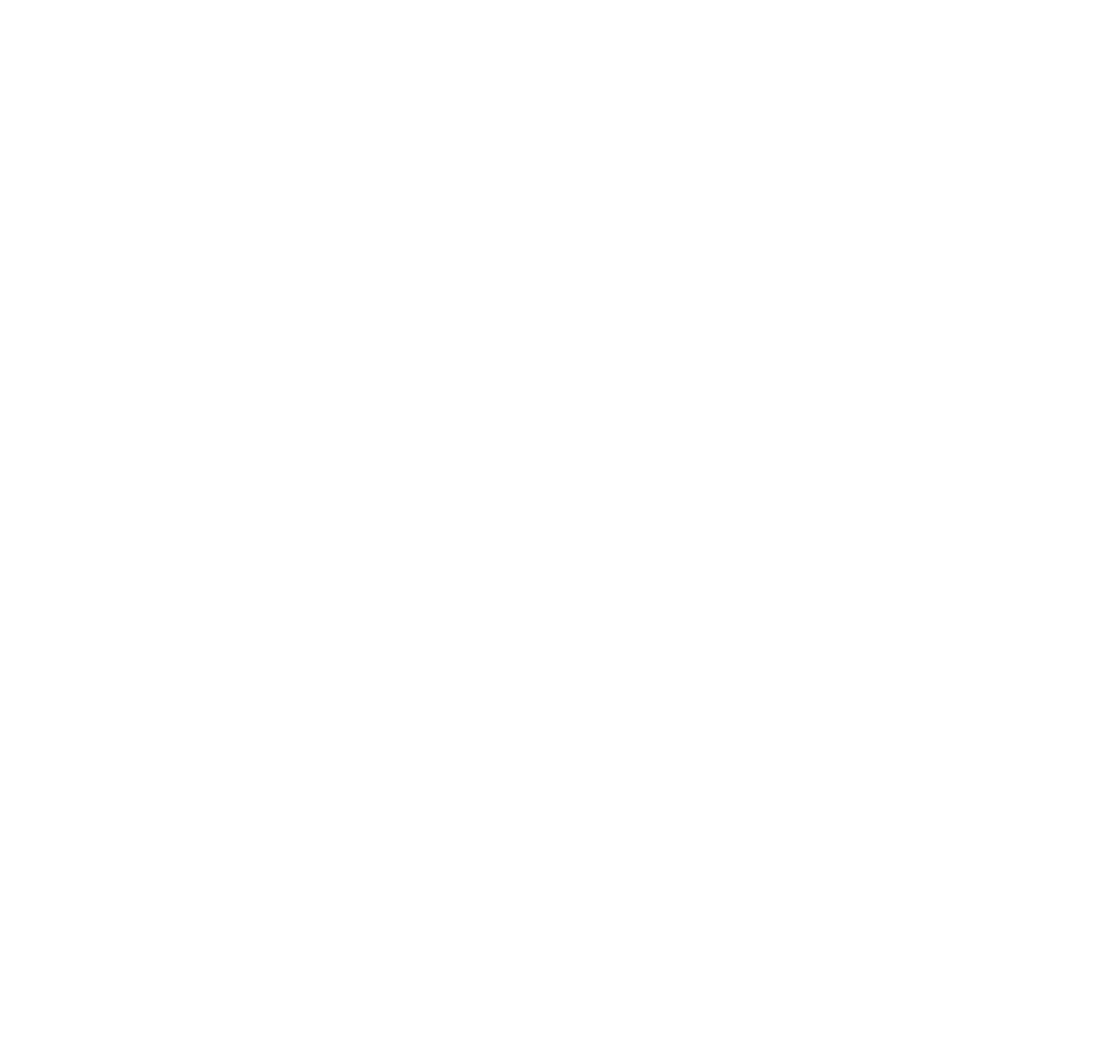
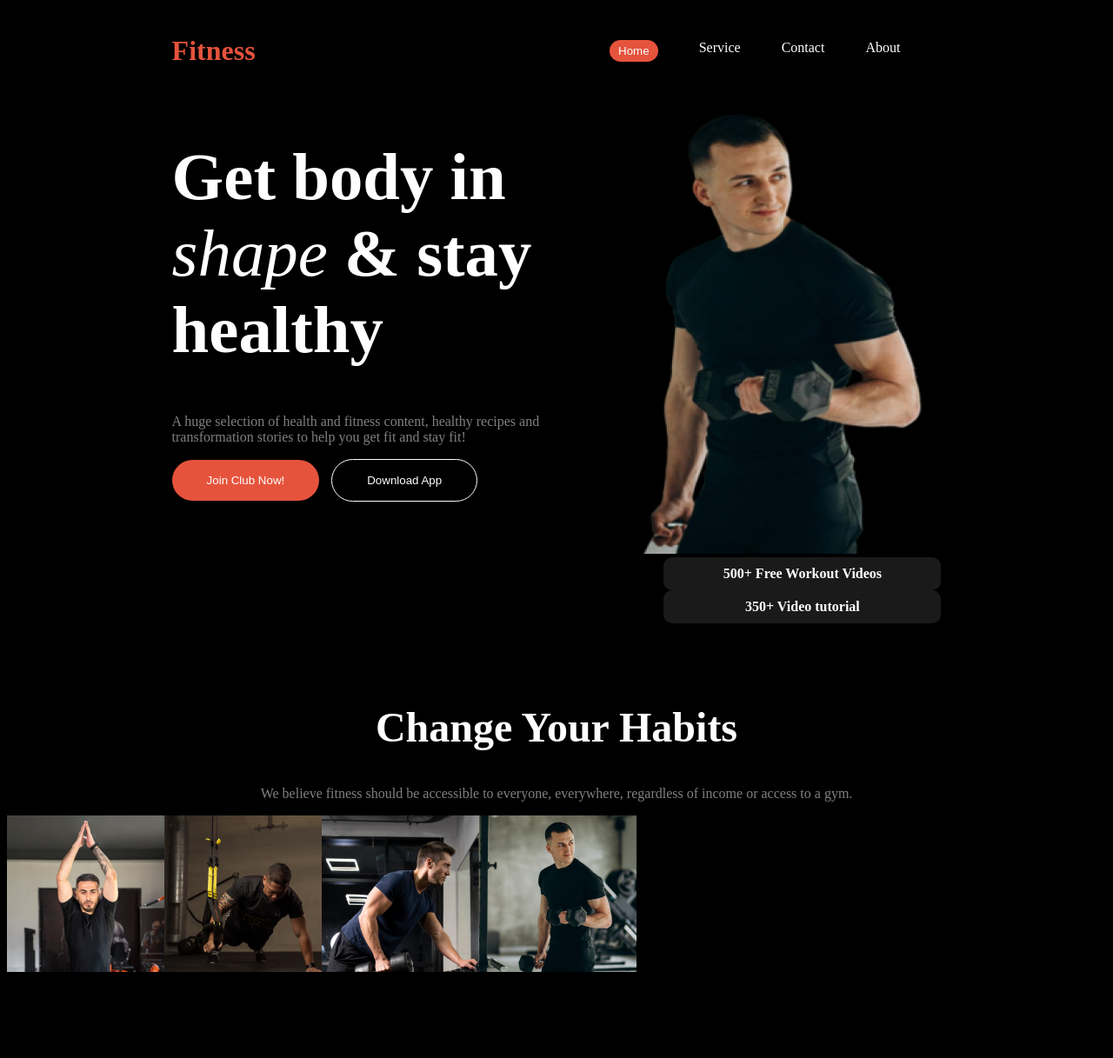
Before and after one commit to Ahmedalislam/Assignment-02, a plain HTML site: page index.html in a window 1280 px wide. Shown: the whole page at 87% size. Before the commit the page ends 800 px from the top, so only its background shows below. Drawn offline with Linux system fonts and the light colour scheme.

Commit message:
nav and banner added

```diff
--- a/index.html
+++ b/index.html
@@ -6,12 +6,68 @@
     <title>Resonsive Portfolio</title>
     <link rel="stylesheet" href="styles/style.css">
 </head>
-<body>
+<body class="background-color">
     <header>
+<nav class="navbar display-flex">
+<h3 class="brand">Fitness</h3>
+<ul class="nav-links display-flex">
+    <button class="btn-primary"><a href="" class="nav-link text-white">Home</a></button>
+    <li class="nav-item"><a href="" class="nav-link text-white">Service</a></li>
+    <li class="nav-item"><a href="" class="nav-link text-white">Contact</a></li>
+    <li class="nav-item"><a href="" class="nav-link text-white">About</a></li>
+</ul>
 
+</nav>
+<div class="banner display-flex">
+    <div class="banner-content">
+    <h1 class="banner-title text-white">Get body in <br><span class="italic">shape</span> & stay<br>healthy</h1>
+    <p class="banner-description text-gray ">A huge selection of health and fitness content, healthy recipes and transformation stories to help you get fit and stay fit!</p>
+    <button class="btn-primary text-white">Join Club Now!</button>
+    <button class="transparent text-white">Download App</button>
+
+    </div>
+    <div>
+        <img class="banner-image" src="images/Images 2.png" alt="">
+        <div class="card text-white ">500+ <span>Free Workout Videos</span></div>
+            <div class="card text-white">350+ <span>Video tutorial</span></div>
+    </div>
+
+
+    </div>
     </header>
     <main>
-
+        <section>
+            <div class="habits">
+<h1 class="habits-title text-white ">Change Your Habits</h1>
+<p class="habits-description text-gray">We believe fitness should be accessible to everyone, everywhere, regardless of income or access to a gym.</p>
+</div>
+<div class="Habit-images display-flex">
+    <div>
+    <img src="images/image 2.png" alt="">
+        <h3>Movement</h3>
+        <p>We believe fitness should be accessible to everyone</p>
+    </img>
+</div>
+<div>
+    <img src="images/image 3.png" alt="">
+        <h3>Time</h3>
+        <p>We believe fitness should be accessible to everyone</p>
+    </img>
+</div>
+<div>
+    <img src="images/image 4.png" alt="">
+        <h3>Practice</h3>
+        <p>We believe fitness should be accessible to everyone</p>
+    </img>
+</div>
+<div>
+    <img src="images/image 5.png" alt="">
+        <h3>Weight loss</h3>
+        <p>We believe fitness should be accessible to everyone</p>
+    </img>
+</div>
+</div>
+</section>
     </main>
     <footer>
 
--- a/styles/style.css
+++ b/styles/style.css
@@ -0,0 +1,157 @@
+
+
+
+
+
+
+
+header{
+    max-width: 1440px;
+background-color: black;
+}
+/* Shared style */
+.display-flex{
+display: flex;
+}
+.text-white{
+    color: hsl(0, 0%, 100%);;
+}
+.background-color{
+    background-color: black;
+}
+.text-gray{
+    color: rgba(255, 255, 255, 0.5) ;
+}
+/* navbar related styles */
+.brand{
+    color: #E6533C;
+    font-weight: 800;
+    font-size: 2rem;
+}
+.navbar{
+    justify-content: space-between;
+    align-items: center;
+}
+.nav-link{
+    text-decoration: none;
+}
+.nav-item{
+    list-style: none;
+    margin-right: 47px;
+
+}
+.nav-links > .btn-primary{
+    margin-right: 47px;
+    background-color: #E6533C;
+    border-radius: 46px;
+    padding: 5px 10px ;
+    border: none;
+
+}
+.navbar, .banner{
+    max-width: 70%;
+    margin: 0 auto;
+}
+
+/* banner related styles */
+.banner{
+    justify-content: space-between;
+}
+.banner-content{
+    width: 50%;
+
+
+
+}
+.italic{
+    font-style: italic;
+    font-weight: 400;
+}
+.banner-title{
+    font-weight: 900;
+    font-size: 4.8rem;
+}
+
+.btn-primary{
+
+    background-color: #E6533C;
+    border-radius: 46px;
+    padding: 16px 40px;
+    border: none;
+}
+.transparent{
+    background-color: transparent;
+    border-radius: 46px;
+    padding: 16px 40px;
+    margin-left: 10px;
+    border: 1px solid white;
+}
+.banner-image{
+    width: 100%;
+    height: 80%;
+
+}
+.card {
+
+    background: rgba(255, 255, 255, 0.1);
+    padding: 10px 20px;
+    border-radius: 10px;
+    font-weight: bold;
+    text-align: center;
+    color: white;
+    backdrop-filter: blur(5px);
+    margin-left: 30px;
+}
+
+/* habits related css */
+.habits{
+
+text-align: center;
+
+}
+.habits-title{
+    font-weight: 900;
+    font-size: 3rem;
+}
+.Habit-images{
+
+        width: 100px;
+        height: 100px;
+    border-radius: 100px;
+        margin-bottom: 15px;
+}
+
+
+
+
+
+
+
+
+
+
+
+
+
+
+
+
+
+
+
+
+
+
+
+
+
+
+@media screen and (max-width:576px) {
+
+     .nav-links
+     {
+        flex-direction: column;
+        cursor: pointer;
+    }
+
+}
```
